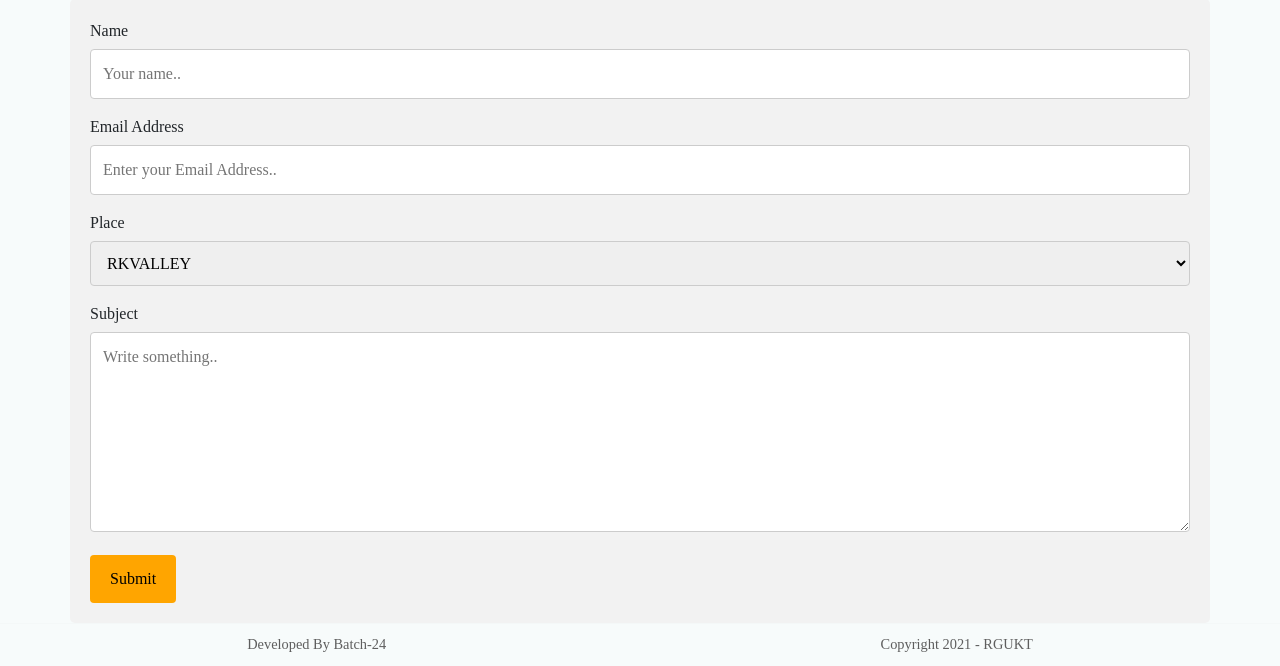
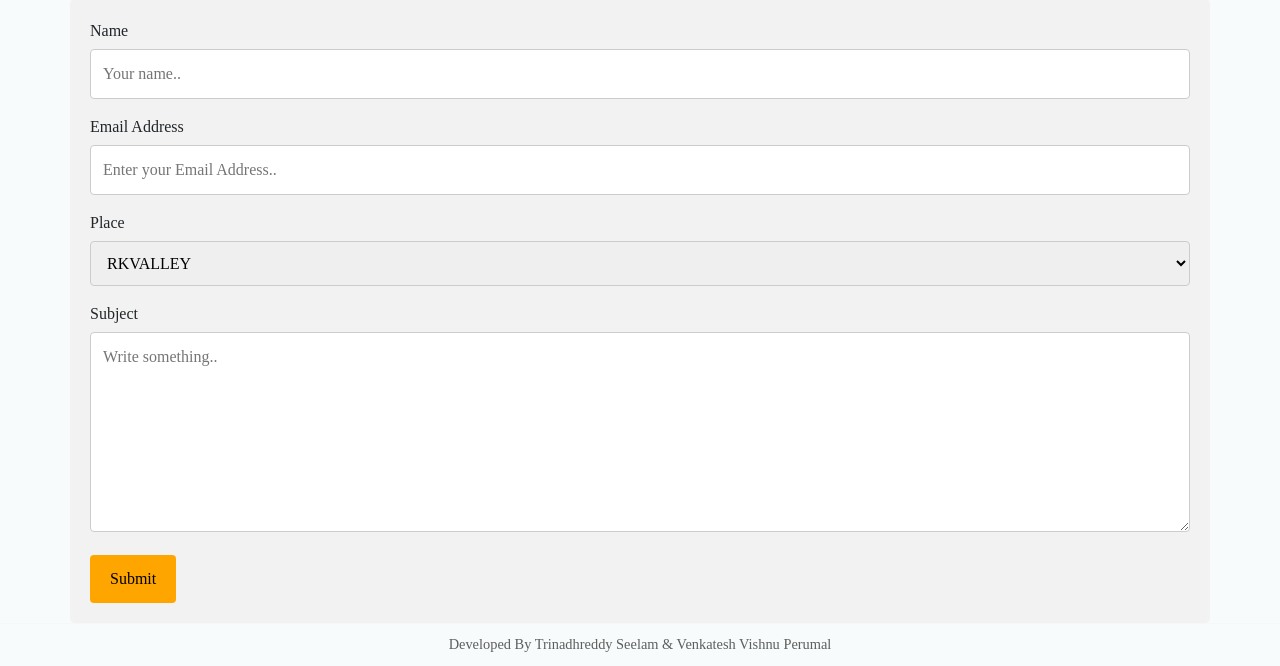
Before and after one commit to Trinadhreddy1184/movie-booking-site-using-Flask, a Flask app: template template/index.html in a window 1280 px wide. Shown: the part 1146-1812 px from the top of the page. Run offline with Flask 2, Linux system fonts and the light colour scheme; the template is opened without the code that fills it, so the values that code supplies are empty; some libraries are stand-ins or nearby versions.

Commit message:
Update index.html

```diff
--- a/template/index.html
+++ b/template/index.html
@@ -228,8 +228,8 @@
   </form>
 </div>
 <footer>
-	<p>Developed By Batch-24</p>
-	<p>Copyright 2021 - RGUKT</p>
+	<p>Developed By Trinadhreddy Seelam & Venkatesh Vishnu Perumal</p>
+
 </footer>
 </div>
 
```
